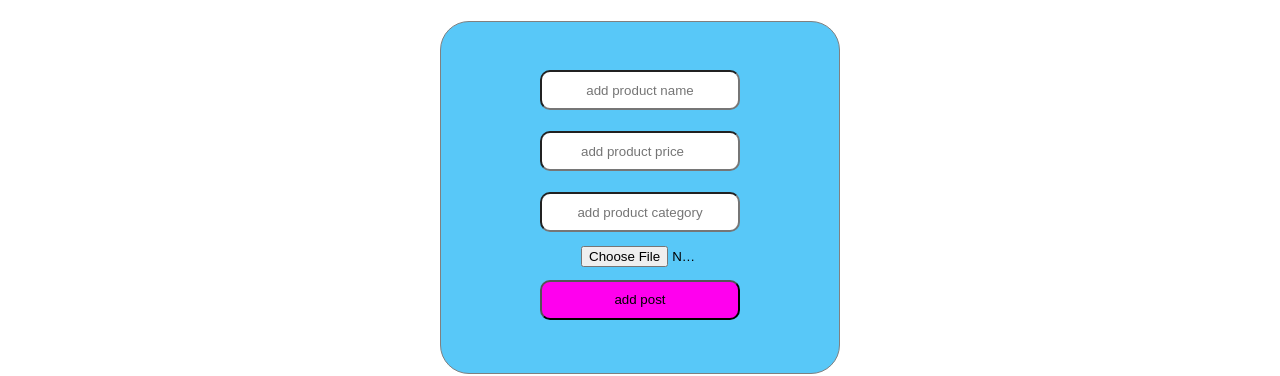
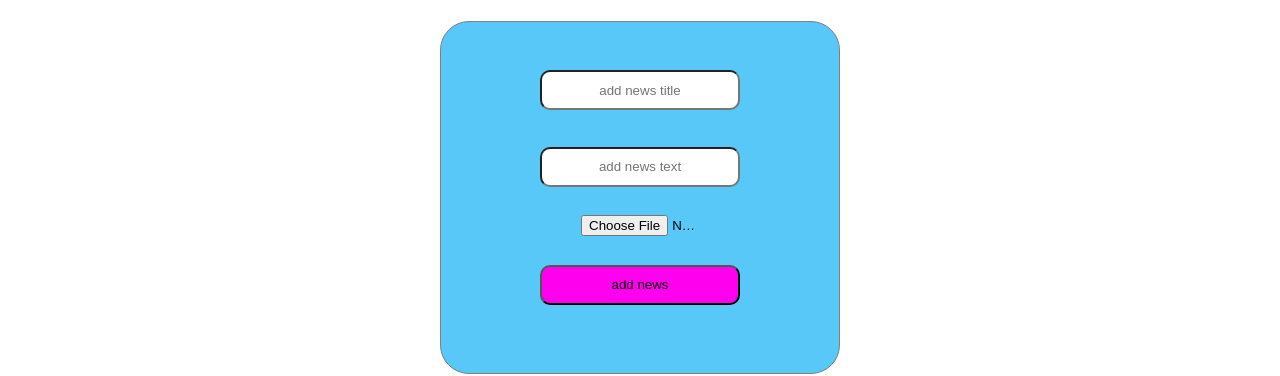
Before and after one commit to BrownEdgar/react_armenia, a React (Vite) app: page /add in a window 1280 px wide. Shown: the part 410-786 px from the top of the page. Built offline with nearby package versions, Linux system fonts and the light colour scheme.

Commit message:
languagess

```diff
--- a/db.json
+++ b/db.json
@@ -122,8 +122,6 @@
     }
   ],
   "products": [
-
-
     {
       "id": "JP_2LtE4on7mlE42cCawz",
       "title": "Սաթի Սպիվակովան՝ Մարիա Կալասի դերի, Սերգեյ Փարաջանովի նվերի և արհեստական ինտելեկտի մասին ",
@@ -165,6 +163,13 @@
       "price": 1111,
       "category": " Առաջին Starship-ը, որը վայրէջք կկատարի Մարսում…",
       "poster": "https://news.am/img/news/81/67/54/220x220.jpg"
+    },
+    {
+      "id": "kq9DMOaXpLvaW9MdNMULi",
+      "title": "հայերը բասկնաա",
+      "price": 4166,
+      "category": "սաասֆսֆ",
+      "poster": "./images/photo-2.jpg"
     }
   ]
 }
--- a/src/addProd/AddProd.jsx
+++ b/src/addProd/AddProd.jsx
@@ -39,19 +39,13 @@ export default function AddProd() {
                                 className="Form__text"
                                 type="text"
                                 name="title"
-                                placeholder="add product name"
-                                required/>
-                            <Field
-                                className="Form__number"
-                                type="number"
-                                name="price"
-                                placeholder="add product price"
+                                placeholder="add news title"
                                 required/>
                             <Field
                                 className="Form__category"
                                 type="text"
                                 name="category"
-                                placeholder="add product category"
+                                placeholder="add news text"
                                 required/>
                             <Field
                                 type="file"
@@ -60,7 +54,7 @@ export default function AddProd() {
                                 onChange={(e) => {
                                 formik.setFieldValue("file", e.currentTarget.files[0].name)
                             }}/>
-                            <input className="Form__input" type='submit' value={"add post"}/>
+                            <input className="Form__input" type='submit' value={"add news"}/>
                         </Form>
                     )
 
```
